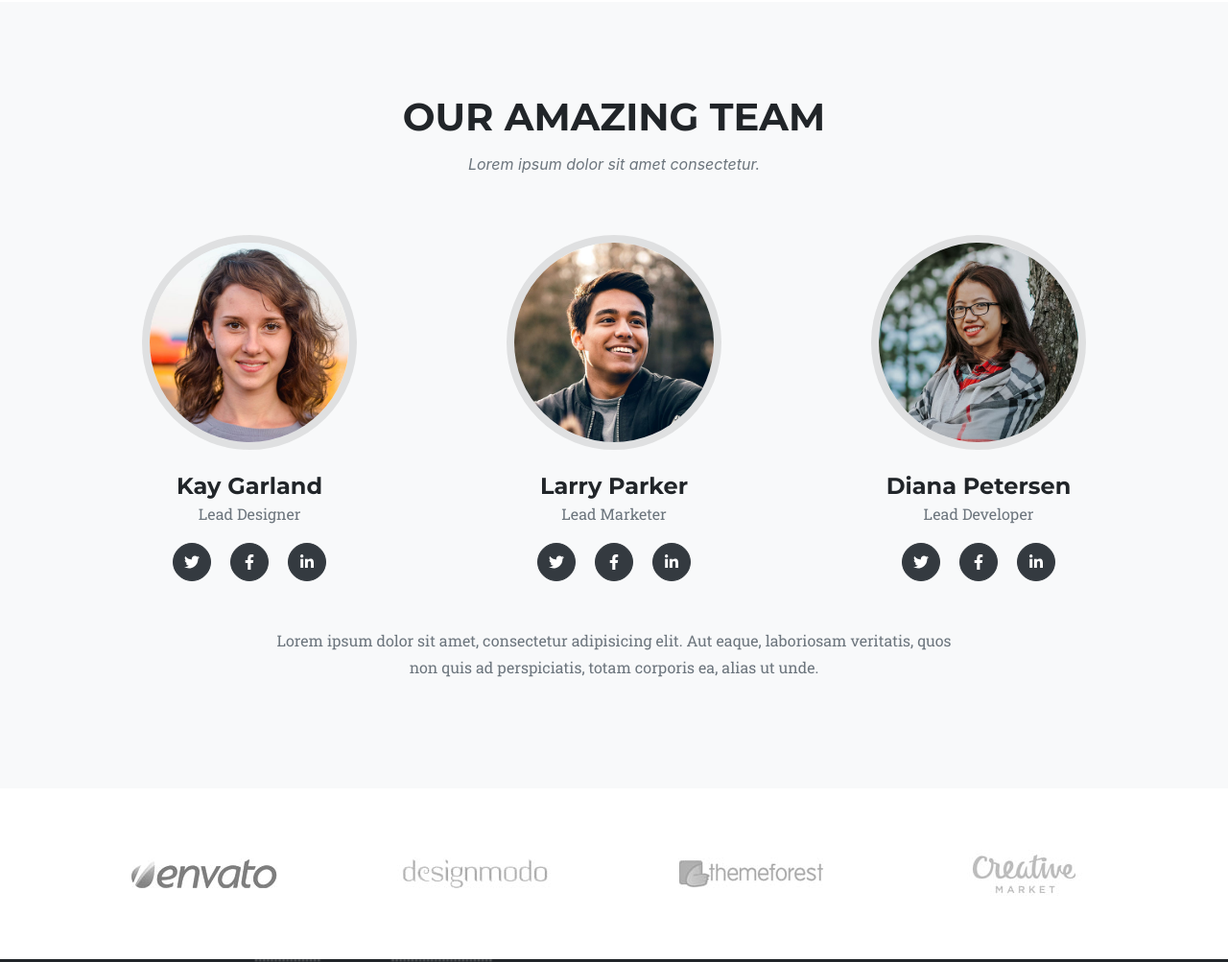
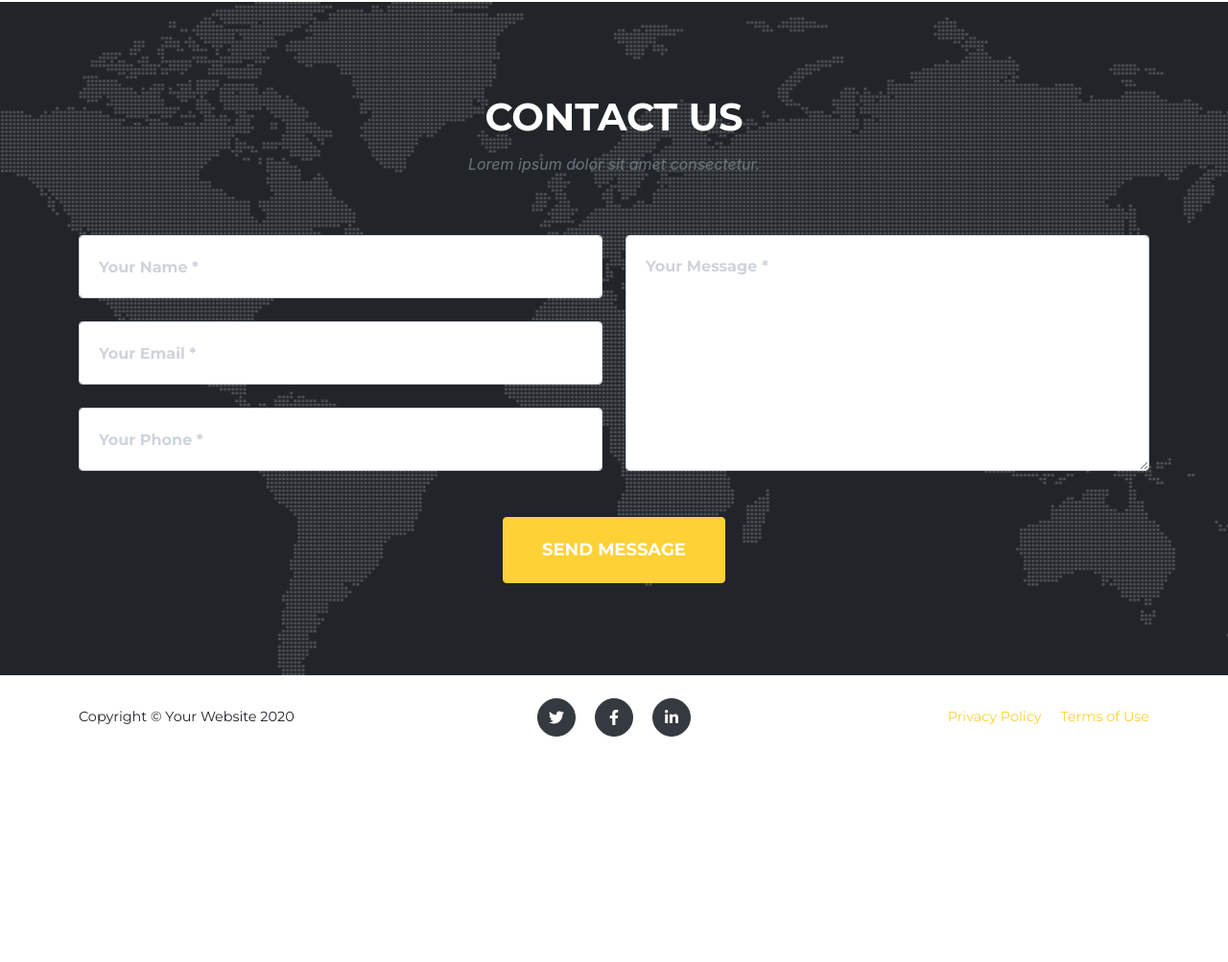
Before and after one commit to LuisMR001/amplifyapp2, a plain HTML site: page index.html in a window 1280 px wide. Shown: the part 2715-3718 px from the top of the page at 96% size. After the commit the page ends 3507 px from the top, so only its background shows below. Drawn offline with nearby package versions, Linux system fonts and the light colour scheme; a web font is replaced by a local one.

Commit message:
Update index.html
more removing

```diff
--- a/index.html
+++ b/index.html
@@ -111,68 +111,9 @@
             </div>
         </section>
         <!-- Team-->
-        <section class="page-section bg-light" id="team">
-            <div class="container">
-                <div class="text-center">
-                    <h2 class="section-heading text-uppercase">Our Amazing Team</h2>
-                    <h3 class="section-subheading text-muted">Lorem ipsum dolor sit amet consectetur.</h3>
-                </div>
-                <div class="row">
-                    <div class="col-lg-4">
-                        <div class="team-member">
-                            <img class="mx-auto rounded-circle" src="assets/img/team/1.jpg" alt="" />
-                            <h4>Kay Garland</h4>
-                            <p class="text-muted">Lead Designer</p>
-                            <a class="btn btn-dark btn-social mx-2" href="#!"><i class="fab fa-twitter"></i></a>
-                            <a class="btn btn-dark btn-social mx-2" href="#!"><i class="fab fa-facebook-f"></i></a>
-                            <a class="btn btn-dark btn-social mx-2" href="#!"><i class="fab fa-linkedin-in"></i></a>
-                        </div>
-                    </div>
-                    <div class="col-lg-4">
-                        <div class="team-member">
-                            <img class="mx-auto rounded-circle" src="assets/img/team/2.jpg" alt="" />
-                            <h4>Larry Parker</h4>
-                            <p class="text-muted">Lead Marketer</p>
-                            <a class="btn btn-dark btn-social mx-2" href="#!"><i class="fab fa-twitter"></i></a>
-                            <a class="btn btn-dark btn-social mx-2" href="#!"><i class="fab fa-facebook-f"></i></a>
-                            <a class="btn btn-dark btn-social mx-2" href="#!"><i class="fab fa-linkedin-in"></i></a>
-                        </div>
-                    </div>
-                    <div class="col-lg-4">
-                        <div class="team-member">
-                            <img class="mx-auto rounded-circle" src="assets/img/team/3.jpg" alt="" />
-                            <h4>Diana Petersen</h4>
-                            <p class="text-muted">Lead Developer</p>
-                            <a class="btn btn-dark btn-social mx-2" href="#!"><i class="fab fa-twitter"></i></a>
-                            <a class="btn btn-dark btn-social mx-2" href="#!"><i class="fab fa-facebook-f"></i></a>
-                            <a class="btn btn-dark btn-social mx-2" href="#!"><i class="fab fa-linkedin-in"></i></a>
-                        </div>
-                    </div>
-                </div>
-                <div class="row">
-                    <div class="col-lg-8 mx-auto text-center"><p class="large text-muted">Lorem ipsum dolor sit amet, consectetur adipisicing elit. Aut eaque, laboriosam veritatis, quos non quis ad perspiciatis, totam corporis ea, alias ut unde.</p></div>
-                </div>
-            </div>
-        </section>
+
         <!-- Clients-->
-        <div class="py-5">
-            <div class="container">
-                <div class="row">
-                    <div class="col-md-3 col-sm-6 my-3">
-                        <a href="#!"><img class="img-fluid d-block mx-auto" src="assets/img/logos/envato.jpg" alt="" /></a>
-                    </div>
-                    <div class="col-md-3 col-sm-6 my-3">
-                        <a href="#!"><img class="img-fluid d-block mx-auto" src="assets/img/logos/designmodo.jpg" alt="" /></a>
-                    </div>
-                    <div class="col-md-3 col-sm-6 my-3">
-                        <a href="#!"><img class="img-fluid d-block mx-auto" src="assets/img/logos/themeforest.jpg" alt="" /></a>
-                    </div>
-                    <div class="col-md-3 col-sm-6 my-3">
-                        <a href="#!"><img class="img-fluid d-block mx-auto" src="assets/img/logos/creative-market.jpg" alt="" /></a>
-                    </div>
-                </div>
-            </div>
-        </div>
+
         <!-- Contact-->
         <section class="page-section" id="contact">
             <div class="container">
```
